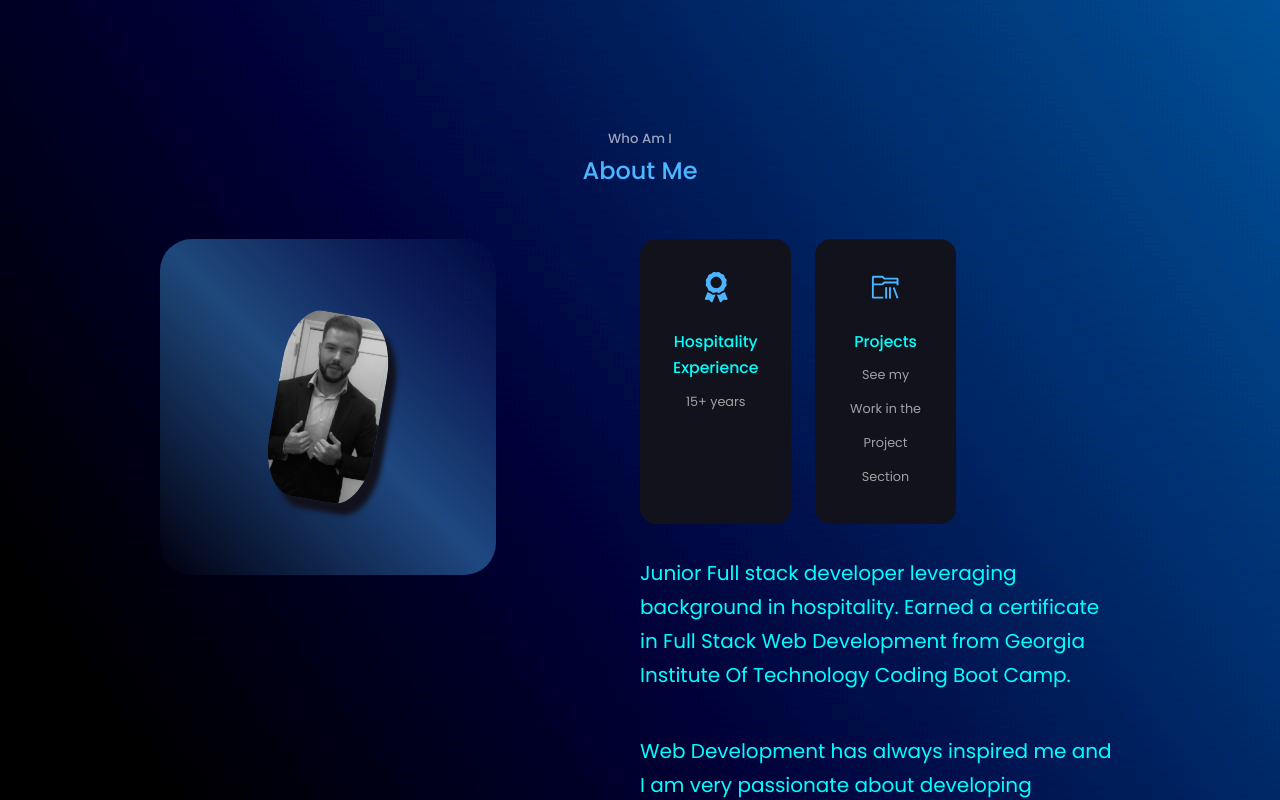
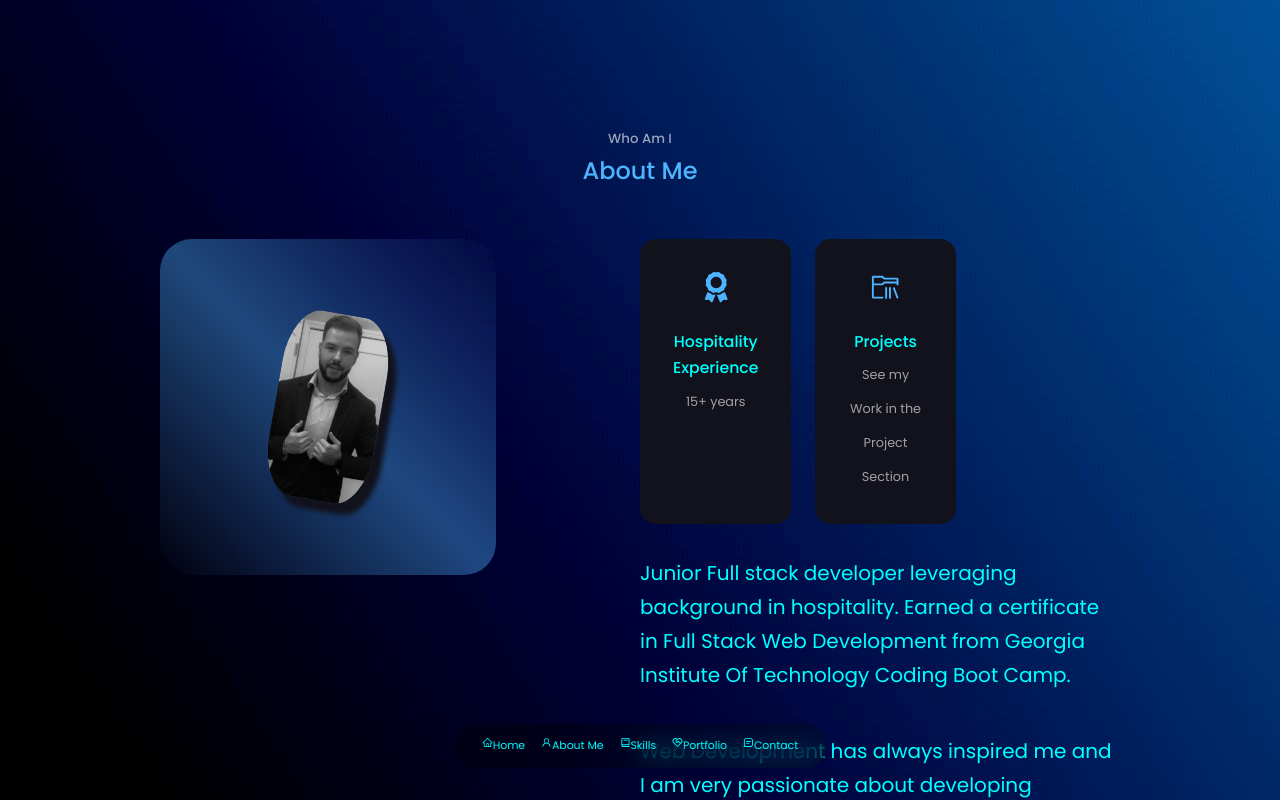
Before and after one commit to victor5055/react-portfolio-, a React (Create React App) app in the folder react-portfolio-/: page / in a window 1280 px wide. Shown: the top 800 px of the page. Built offline with nearby package versions, Linux system fonts and the light colour scheme; some icons are missing.

Commit message:
Added Nav bar along with css.

```diff
--- a/react-portfolio-/src/App.jsx
+++ b/react-portfolio-/src/App.jsx
@@ -1,6 +1,6 @@
 import React from 'react'
 
-
+import Nav from './components/nav/Nav'
 import About from './components/about/About'
 import Experience from './components/experience/Experience'
 
@@ -8,7 +8,7 @@ import Experience from './components/experience/Experience'
 const App = () => {
   return (
     <>
-
+        <Nav />
         <About />
         <Experience />
 
--- /dev/null
+++ b/react-portfolio-/src/components/nav/Nav.jsx
@@ -0,0 +1,27 @@
+/* import */
+import React from 'react'
+import './nav.css'
+import { AiOutlineHome } from 'react-icons/ai'
+import { AiOutlineUser } from 'react-icons/ai'
+import { BiBook } from 'react-icons/bi'
+import { RiServiceLine } from 'react-icons/ri'
+import { BiMessageSquareDetail } from 'react-icons/bi'
+import { useState } from 'react'
+
+
+// Floating Nav on bottom of screen
+const Nav = () => {
+const [activeNav, setActiveNav] = useState('#')
+return (
+<nav>
+    <a href="#" onClick={() => setActiveNav('#home')} className={activeNav === '#home' ? 'active' : ''} ><AiOutlineHome />Home</a> <a href="#about" onClick={() => setActiveNav('#about')} className={activeNav === '#about' ? 'active' : ''}><AiOutlineUser />About Me</a>
+    <a href="#experience" onClick={() => setActiveNav('#experience')} className={activeNav === '#experience' ? 'active' : ''}><BiBook />Skills</a>
+    <a href="#portfolio" onClick={() => setActiveNav('#portfolio')} className={activeNav === '#portfolio' ? 'active' : ''}><RiServiceLine />Portfolio</a>
+    <a href="#contact" onClick={() => setActiveNav('#contact')} className={activeNav === '#contact' ? 'active' : ''}><BiMessageSquareDetail />Contact</a>
+     </nav>
+  )
+}
+
+
+//Export Nav
+export default Nav
--- /dev/null
+++ b/react-portfolio-/src/components/nav/nav.css
@@ -0,0 +1,34 @@
+/*Nav bar*/
+nav {
+    background: rgba(0, 0, 0, 0.3);
+    width: max-content;
+    display: block;
+    padding: 0.7rem 1.7rem;
+    z-index: 2;
+    position: fixed;
+    left: 50%;
+    transform: translateX(-50%);
+    bottom: 2rem;
+    display: flex;
+    gap: 0.8rem;
+    border-radius: 3rem;
+    backdrop-filter: blur(15px);
+  }
+  /*Home,AboutMe,Skills,Portfolio,Contact*/
+  nav a {
+    background: transparent;
+    padding: 0.1rem;
+    border-radius: 70%;
+    display: flex;
+    color: aqua;
+    font-size: 0.68rem;
+  }
+
+  nav a:hover {
+    background: rgba(0, 0, 0, 0.3);
+  }
+
+  nav a.active {
+    background: var(--color-primary);
+    color: var(--color-bg);
+  }
```
